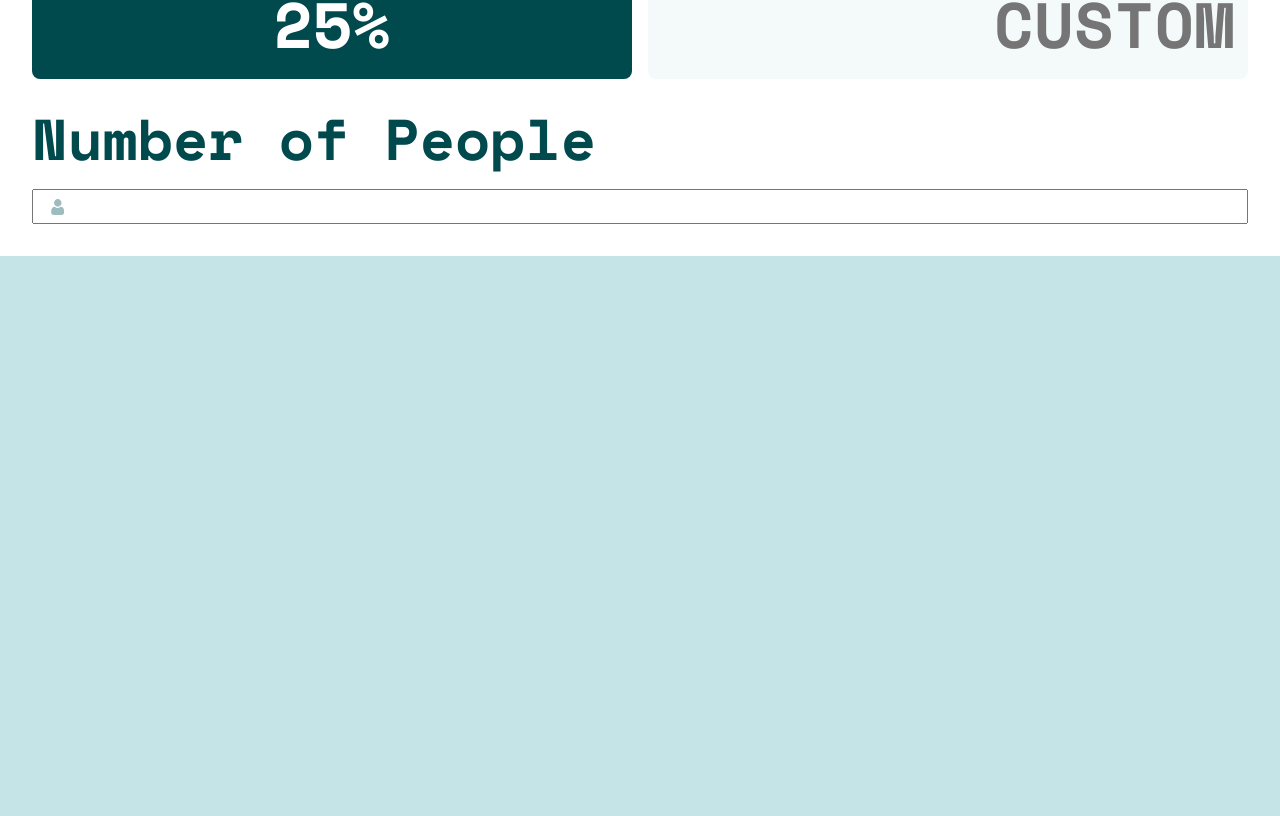
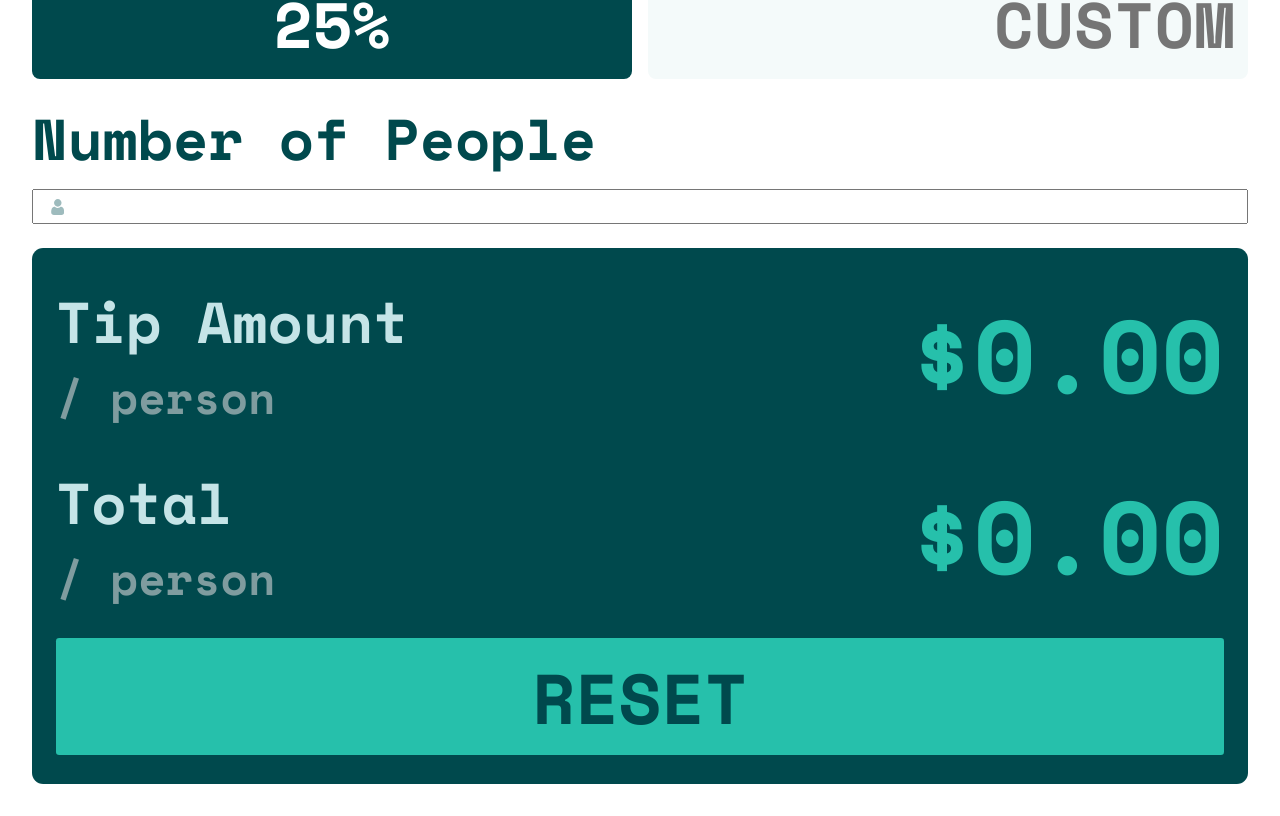
Before and after one commit to LogvnR/tip-calculator-app, a React (Create React App) app: page / in a window 1280 px wide. Shown: the part 699-1515 px from the top of the page. Before the commit the page ends 955 px from the top, so only its background shows below. Built offline with nearby package versions, Linux system fonts and the light colour scheme.

Commit message:
Added Tip Logic and Displays Results

```diff
--- a/src/Components/MainCard.jsx
+++ b/src/Components/MainCard.jsx
@@ -1,22 +1,73 @@
-import react from 'react';
+import { useState, useEffect } from "react";
 
-import styles from './Styles/MainCard.module.css';
-import Input from './UI/Input';
+import styles from "./Styles/MainCard.module.css";
+import Input from "./UI/Input";
 
-import Dollar from '../Assets/Dollar';
-import Person from '../Assets/Person';
-import Tips from './Tips';
+import Dollar from "../Assets/Dollar";
+import Person from "../Assets/Person";
+import Tips from "./Tips";
+import Results from "./Results";
 
 const MainCard = () => {
+  const [amount, setAmount] = useState(0);
+  const [tip, setTip] = useState(0);
+  const [persons, setPersons] = useState(0);
+  const [tipAmount, setTipAmount] = useState("0.00");
+  const [totalAmount, setTotalAmount] = useState("0.00");
+
+  const amountChangeHandler = (e) => {
+    setAmount(e.target.value);
+  };
+  const tipChangeHandler = (e) => {
+    setTip(e.target.value);
+  };
+  const personsChangeHandler = (e) => {
+    setPersons(e.target.value);
+  };
+
+  useEffect(() => {
+    if (amount !== 0 && tip !== 0 && persons !== 0) {
+      const tipPercent = tip / 100;
+      const tipPerPerson = ((amount * tipPercent) / persons).toFixed(2);
+      const tipAmount = amount * tipPercent;
+      const amountPerPerson = (amount / persons + tipAmount / persons).toFixed(
+        2
+      );
+      setTipAmount(tipPerPerson);
+      setTotalAmount(amountPerPerson);
+    } else {
+      setTipAmount("0.00");
+      setTotalAmount("0.00");
+    }
+  }, [amount, tip, persons]);
+
+  const resetForm = (e) => {
+    e.preventDefault();
+    const form = document.querySelector("form");
+    form.reset();
+    setAmount(0);
+    setTip(0);
+    setPersons(0);
+  };
+
   return (
     <form className={styles.main}>
-      <Input name="amount" label="Bill">
+      <Input inputHandler={amountChangeHandler} name="amount" label="Bill">
         <Dollar />
       </Input>
-      <Tips />
-      <Input name="persons" label="Number of People">
+      <Tips inputHandler={tipChangeHandler} />
+      <Input
+        inputHandler={personsChangeHandler}
+        name="persons"
+        label="Number of People"
+      >
         <Person />
       </Input>
+      <Results
+        reset={resetForm}
+        tipPerPersonAmount={tipAmount}
+        totalPerPersonAmount={totalAmount}
+      />
     </form>
   );
 };
--- /dev/null
+++ b/src/Components/Results.jsx
@@ -0,0 +1,37 @@
+import react from "react";
+
+import styles from "./Styles/Results.module.css";
+
+const Results = (props) => {
+  return (
+    <div className={styles.container}>
+      <section className={styles.result}>
+        <div className={styles.description}>
+          <h2 className={styles["description-title"]}>Tip Amount</h2>
+          <h4 className={styles["per-person"]}>/ person</h4>
+        </div>
+        <div className={styles["amount-container"]}>
+          <h2 className={styles["amount"]}>{`$${props.tipPerPersonAmount}`}</h2>
+        </div>
+      </section>
+      <section className={styles.result}>
+        <div className={styles.description}>
+          <h2 className={styles["description-title"]}>Total</h2>
+          <h4 className={styles["per-person"]}>/ person</h4>
+        </div>
+        <div className={styles["amount-container"]}>
+          <h2
+            className={styles["amount"]}
+          >{`$${props.totalPerPersonAmount}`}</h2>
+        </div>
+      </section>
+      <section className={styles["btn-container"]}>
+        <button onClick={props.reset} className={styles.btn}>
+          Reset
+        </button>
+      </section>
+    </div>
+  );
+};
+
+export default Results;
--- /dev/null
+++ b/src/Components/Styles/Results.module.css
@@ -0,0 +1,70 @@
+.container {
+  width: 100%;
+  border-radius: 0.7rem;
+  box-sizing: border-box;
+  display: flex;
+  flex-direction: column;
+  padding: 1rem 1.5rem;
+  margin: 1.5rem 0 0;
+  background-color: var(--dark-bg);
+  font-family: var(--font);
+}
+
+.result {
+  width: 100%;
+  margin: 0.9rem 0;
+  display: flex;
+  justify-content: space-between;
+}
+
+.description {
+  display: flex;
+  flex-direction: column;
+  justify-content: flex-start;
+  align-items: flex-start;
+}
+
+.description-title {
+  margin: 0;
+  font-size: var(--font-small);
+  color: var(--light-color1);
+}
+
+.per-person {
+  margin: 0;
+  font-size: 3.5vw;
+  color: var(--dark-color2);
+}
+
+.amount-container {
+  display: flex;
+  justify-content: center;
+  align-items: center;
+}
+
+.amount {
+  margin: 0;
+  font-size: 8vw;
+  color: var(--main-bg);
+}
+
+.btn-container {
+  width: 100%;
+  margin: 0.8rem 0;
+  display: flex;
+  justify-content: center;
+  align-items: center;
+}
+
+.btn {
+  width: 100%;
+  border: none;
+  padding: 0.4rem 0;
+  border-radius: 0.2rem;
+  font-family: var(--font);
+  font-size: 5.5vw;
+  font-weight: 700;
+  text-transform: uppercase;
+  color: var(--dark-bg);
+  background-color: var(--main-bg);
+}
--- a/src/Components/Tips.jsx
+++ b/src/Components/Tips.jsx
@@ -1,25 +1,55 @@
-import react from 'react';
+import react from "react";
 
-import styles from './Styles/Tips.module.css';
-import Tip from './UI/Tip';
+import styles from "./Styles/Tips.module.css";
+import Tip from "./UI/Tip";
 
-const Tips = () => {
+const Tips = (props) => {
   const uncheckHandler = () => {
-    const radio = document.querySelector('input[type=radio]:checked');
-    radio.checked = false;
+    const radio = document.querySelector("input[type=radio]:checked");
+    if (radio === null) {
+      console.log("no check");
+    } else {
+      radio.checked = false;
+    }
   };
 
   return (
     <section className={styles.container}>
       <p>Select Tip %</p>
-      <div className={styles['tip-container']}>
-        <Tip value={5} amount="5%" id="radio1" />
-        <Tip value={10} amount="10%" id="radio2" />
-        <Tip value={15} amount="15%" id="radio3" />
-        <Tip value={20} amount="20%" id="radio4" />
-        <Tip value={25} amount="25%" id="radio5" />
-        <div onClick={uncheckHandler} className={styles['custom-container']}>
+      <div className={styles["tip-container"]}>
+        <Tip
+          inputHandler={props.inputHandler}
+          value={5}
+          amount="5%"
+          id="radio1"
+        />
+        <Tip
+          inputHandler={props.inputHandler}
+          value={10}
+          amount="10%"
+          id="radio2"
+        />
+        <Tip
+          inputHandler={props.inputHandler}
+          value={15}
+          amount="15%"
+          id="radio3"
+        />
+        <Tip
+          inputHandler={props.inputHandler}
+          value={20}
+          amount="20%"
+          id="radio4"
+        />
+        <Tip
+          inputHandler={props.inputHandler}
+          value={25}
+          amount="25%"
+          id="radio5"
+        />
+        <div onClick={uncheckHandler} className={styles["custom-container"]}>
           <input
+            onChange={props.inputHandler}
             name="tip-amount"
             dir="rtl"
             className={styles.custom}
--- a/src/Components/UI/Input.jsx
+++ b/src/Components/UI/Input.jsx
@@ -1,16 +1,21 @@
-import react from 'react';
+import react from "react";
 
-import styles from '../Styles/Input.module.css';
+import styles from "../Styles/Input.module.css";
 
 const Input = (props) => {
   return (
-    <section className={styles['amount-container']}>
-      <label className={styles['amount-title']} htmlFor={props.name}>
+    <section className={styles["amount-container"]}>
+      <label className={styles["amount-title"]} htmlFor={props.name}>
         {props.label}
       </label>
-      <div className={styles['input-container']}>
+      <div className={styles["input-container"]}>
         {props.children}
-        <input dir="rtl" name={props.name} type="number" />
+        <input
+          onChange={props.inputHandler}
+          dir="rtl"
+          name={props.name}
+          type="number"
+        />
       </div>
     </section>
   );
--- a/src/Components/UI/Tip.jsx
+++ b/src/Components/UI/Tip.jsx
@@ -1,18 +1,19 @@
-import react from 'react';
+import react from "react";
 
-import styles from '../Styles/Tip.module.css';
+import styles from "../Styles/Tip.module.css";
 
 const Tip = (props) => {
   return (
     <div className={styles.container}>
       <input
-        className={`${styles.radio} ${styles['is-hidden']}`}
+        onChange={props.inputHandler}
+        className={`${styles.radio} ${styles["is-hidden"]}`}
         id={props.id}
         name="tip-amount"
         type="radio"
         value={props.value}
       />
-      <label className={styles['tip-amount']} htmlFor={props.id}>
+      <label className={styles["tip-amount"]} htmlFor={props.id}>
         {props.amount}
       </label>
     </div>
```
Also changed, not shown: 1 other file (tests, documents, lock files or other folders).
